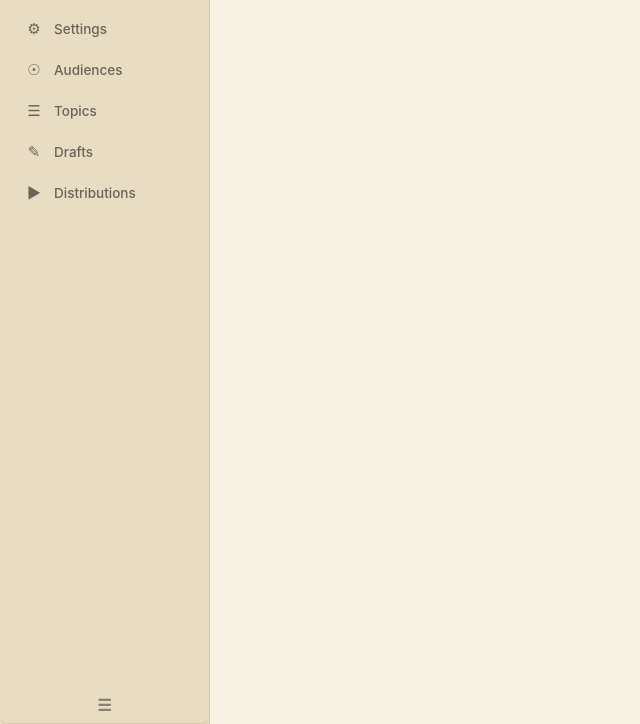
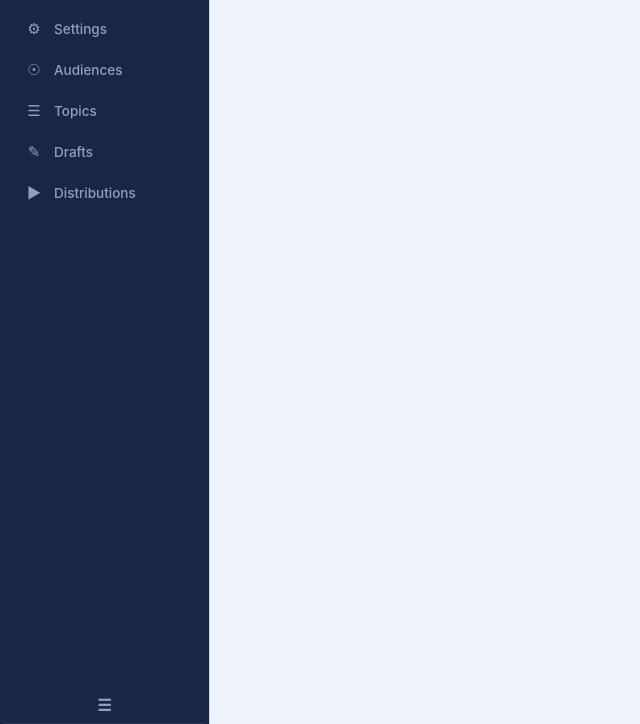
Before and after one commit to chrislema/contentcreator, an Electron app: page renderer/index.html in a window 1280 px wide. Shown: the part 76-800 px from the top of the page, without its empty margins (0-640 px from the left). Drawn offline with Linux system fonts and the light colour scheme; no server answers.

Commit message:
Switch to navy blue, bright orange, and white color palette
Co-authored-by: factory-droid[bot] <138933559+factory-droid[bot]@users.noreply.github.com>

```diff
--- a/renderer/styles.css
+++ b/renderer/styles.css
@@ -1,25 +1,25 @@
 :root {
-  --bg: #f7f1e3;          /* cream */
-  --bg-soft: #efe6d2;      /* deeper cream */
-  --panel: #fcf8ef;        /* lightest cream */
-  --panel-2: #e5d9c0;      /* beige */
-  --sidebar-bg: #e8dcc2;   /* beige sidebar */
-  --sidebar-hover: #ddd0b2;
-  --border: #d4c7a8;       /* soft beige border */
-  --border-strong: #bfae8a;
-  --text: #3d3833;         /* warm dark gray (not brown) */
-  --text-soft: #6a6358;    /* warm gray */
-  --muted: #8a8074;        /* warm light gray */
-  --accent: #c2410c;       /* dark orange */
-  --accent-2: #9a3412;     /* burnt orange */
-  --accent-soft: #fce8d5;  /* light orange tint */
-  --danger: #b91c1c;
-  --ok: #4d7c0f;
-  --warn: #b45309;
-  --info: #1e40af;
+  --bg: #f0f4fa;            /* light blue-white */
+  --bg-soft: #e2eaf3;        /* soft blue tint */
+  --panel: #ffffff;          /* white */
+  --panel-2: #dbe5f0;        /* light navy tint */
+  --sidebar-bg: #1a2744;     /* navy blue */
+  --sidebar-hover: #243355;
+  --border: #c5d2e0;         /* light blue-gray border */
+  --border-strong: #9aafc4;
+  --text: #1a2744;           /* navy blue text */
+  --text-soft: #3d5273;      /* medium navy */
+  --muted: #6b7d96;          /* blue-gray */
+  --accent: #f97316;         /* bright orange */
+  --accent-2: #ea580c;       /* deeper orange */
+  --accent-soft: #ffedd5;    /* light orange tint */
+  --danger: #dc2626;
+  --ok: #16a34a;
+  --warn: #d97706;
+  --info: #2563eb;
   --radius: 10px;
   --radius-sm: 7px;
-  --shadow: 0 1px 3px rgba(80,70,50,0.07), 0 2px 8px rgba(80,70,50,0.04);
+  --shadow: 0 1px 3px rgba(26,39,68,0.08), 0 2px 8px rgba(26,39,68,0.05);
   --sidebar-w: 210px;
   --sidebar-w-collapsed: 52px;
 }
@@ -65,7 +65,7 @@ body {
   align-items: center;
   gap: 10px;
   padding: 18px 16px;
-  border-bottom: 1px solid var(--border);
+  border-bottom: 1px solid rgba(255,255,255,0.08);
   flex-shrink: 0;
 }
 
@@ -85,7 +85,7 @@ body {
 .brand-name {
   font-size: 15px;
   font-weight: 700;
-  color: var(--text);
+  color: #ffffff;
   white-space: nowrap;
 }
 
@@ -101,12 +101,12 @@ body {
   padding: 8px;
   background: transparent;
   border: none;
-  color: var(--muted);
+  color: #8ea2c0;
   cursor: pointer;
   font-size: 16px;
   flex-shrink: 0;
   width: 100%;
-  border-bottom: 1px solid var(--border);
+  border-bottom: 1px solid rgba(255,255,255,0.08);
 }
 
 .sidebar-toggle:hover {
@@ -131,7 +131,7 @@ body {
   border-radius: var(--radius-sm);
   background: transparent;
   border: none;
-  color: var(--text-soft);
+  color: #8ea2c0;
   font-size: 13.5px;
   font-weight: 500;
   cursor: pointer;
@@ -143,13 +143,13 @@ body {
 
 .nav-item:hover {
   background: var(--sidebar-hover);
-  color: var(--text);
+  color: #ffffff;
   filter: none;
 }
 
 .nav-item.active {
   background: var(--accent);
-  color: #fff;
+  color: #ffffff;
 }
 
 .nav-icon {
@@ -183,11 +183,11 @@ body {
   right: 16px;
   padding: 10px 16px;
   border-radius: var(--radius-sm);
-  background: var(--text);
-  color: var(--panel);
+  background: var(--sidebar-bg);
+  color: #ffffff;
   font-size: 13px;
   z-index: 200;
-  box-shadow: 0 4px 16px rgba(0,0,0,0.15);
+  box-shadow: 0 4px 16px rgba(26,39,68,0.2);
   max-width: 360px;
   transition: opacity 0.3s;
 }
@@ -592,9 +592,7 @@ button:disabled { opacity: 0.5; cursor: not-allowed; }
   padding: 12px;
   flex-shrink: 0;
   background: var(--bg-soft);
-}
-
-.draft-list-item {
+}.draft-list-item {
   padding: 10px 12px;
   border-radius: var(--radius-sm);
   cursor: pointer;
```
Also changed, not shown: build/icon.png, build/icon.svg.
